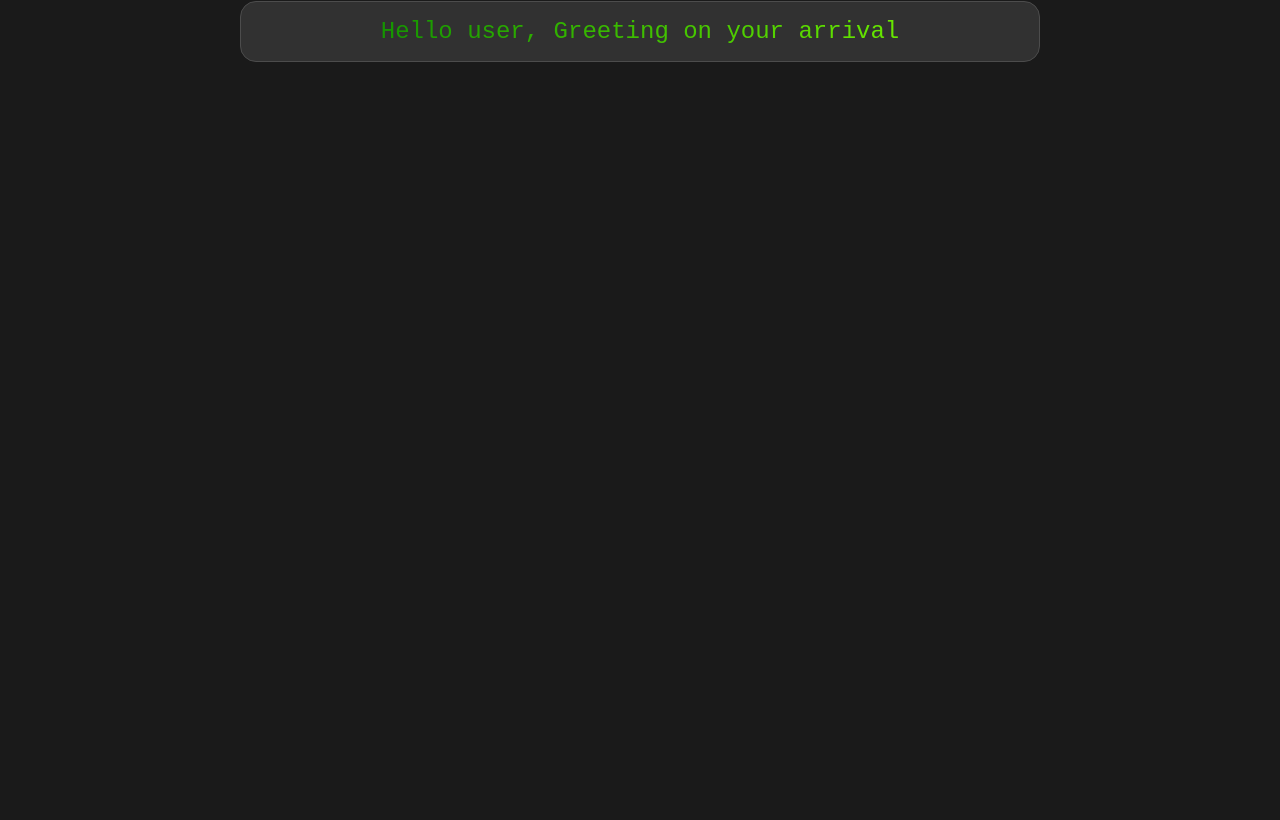
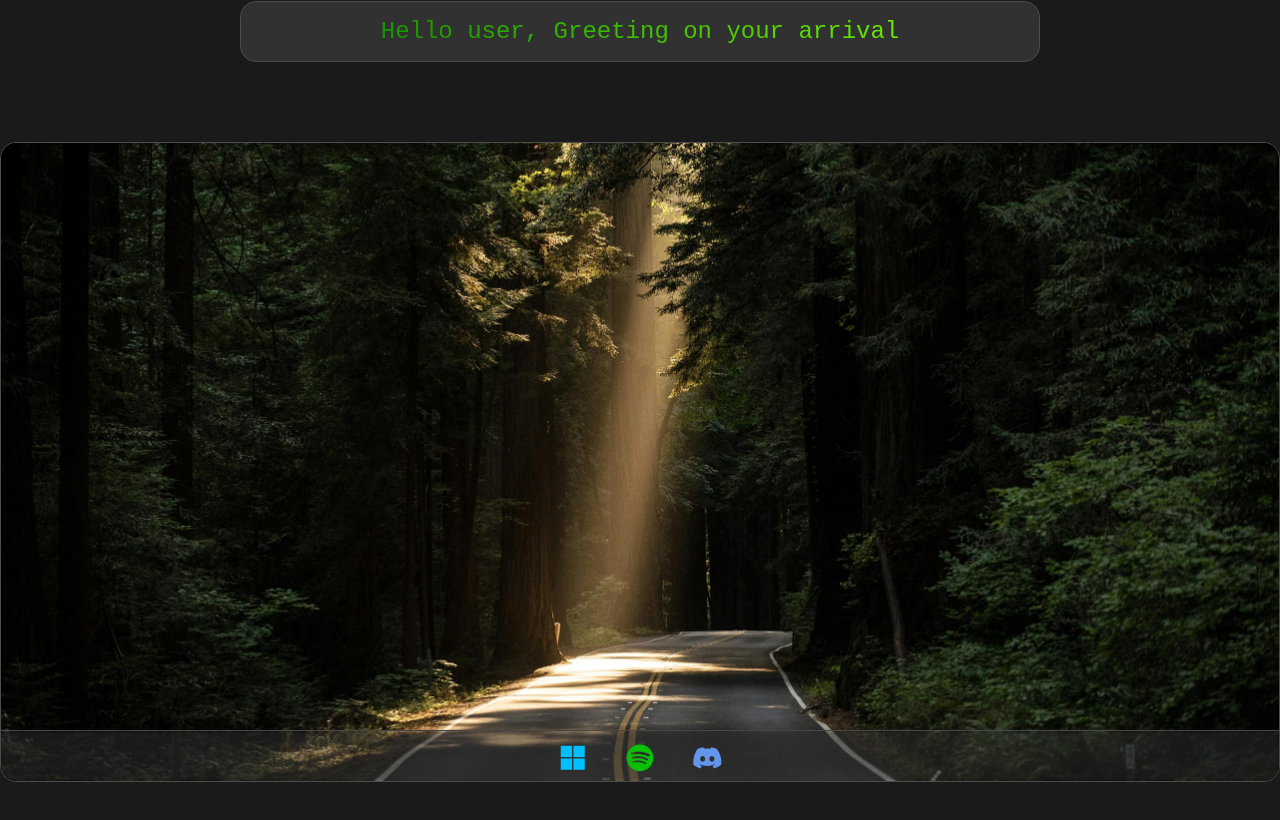
Before and after one commit to Siddharth734/react_experimenting_ground, a React (Vite) app: page / in a window 1280 px wide. Shown: the part 3398-4218 px from the top of the page. Before the commit the page ends 3540 px from the top, so only its background shows below. Built offline with nearby package versions, Linux system fonts and the light colour scheme.

Commit message:
added Window component with dynamic visibility and styling

```diff
--- a/src/App.css
+++ b/src/App.css
@@ -337,4 +337,80 @@ html, body {
   cursor: pointer;
   background-color: rgba(0, 0, 0, 0.292);
   border-color: rgba(126, 252, 0, 0.263);
+}
+#root .windowSection {
+  display: flex;
+  justify-content: center;
+  align-items: center;
+  padding-bottom: 5rem;
+}
+#root .windowSection .view {
+  position: relative;
+  height: 40rem;
+  width: 100%;
+  border: 0.01rem solid rgb(76, 76, 76);
+  corner-shape: squircle;
+  border-radius: 1rem;
+  overflow: hidden;
+}
+#root .windowSection .view .top {
+  height: 100%;
+  display: flex;
+  justify-content: center;
+}
+#root .windowSection .view .top img {
+  height: 100%;
+  width: 100%;
+  -o-object-fit: cover;
+     object-fit: cover;
+  -o-object-position: 20% 80%;
+     object-position: 20% 80%;
+}
+#root .windowSection .view .top .window1 {
+  background-color: rgb(49, 49, 49);
+  border: 0.01rem solid rgb(76, 76, 76);
+  position: absolute;
+  bottom: 8%;
+  transition: all 0.2s linear;
+  margin-bottom: 0.7rem;
+  corner-shape: squircle;
+  border-radius: 0.5rem;
+  scale: 0.5;
+}
+#root .windowSection .view .bottom {
+  height: 8%;
+  width: 100%;
+  border-top: 0.01rem solid rgb(76, 76, 76);
+  position: absolute;
+  bottom: 0;
+  display: flex;
+  justify-content: center;
+  gap: 1rem;
+}
+#root .windowSection .view .bottom i:first-child {
+  color: deepskyblue;
+}
+#root .windowSection .view .bottom i:nth-child(2) {
+  color: rgb(7, 191, 7);
+}
+#root .windowSection .view .bottom i:nth-child(3) {
+  color: cornflowerblue;
+}
+#root .windowSection .view .bottom i {
+  font-size: 2rem;
+  z-index: 1;
+  padding: 0.6rem;
+}
+#root .windowSection .view .bottom i:hover {
+  corner-shape: squircle;
+  border-radius: 1rem;
+  background-color: rgba(127, 127, 127, 0.5);
+}
+#root .windowSection .view .bottom::before {
+  content: "";
+  position: absolute;
+  inset: 0;
+  background-color: rgba(49, 49, 49, 0.5);
+  filter: blur(0.1rem) saturate(180%);
+  z-index: 0;
 }/*# sourceMappingURL=App.css.map */
--- a/src/App.jsx
+++ b/src/App.jsx
@@ -7,6 +7,7 @@ import LikeCard from './components/instaLikeCard';
 import DiffBox from './components/DiffBox';
 import Spotlight from './components/Spotlight';
 import HackText from './components/HackText';
+import Window from './components/Window';
 
 function TODO({title, done}) {
   const [doneState, setDone] = useState(done);
@@ -98,6 +99,9 @@ function App() {
       <section className="hacktextSection">
         <HackText/>
       </section>
+      <section className="windowSection">
+        <Window/>
+      </section>
     </>
   )
 }
--- a/src/App.scss
+++ b/src/App.scss
@@ -385,4 +385,85 @@ html,body{
             }
         }
     }
+
+    .windowSection{
+        display: flex;
+        justify-content: center;
+        align-items: center;
+        padding-bottom: 5rem;
+
+        .view{
+            position: relative;
+            height: 40rem;
+            width: 100%;
+            border: 0.01rem solid rgb(76, 76, 76);
+            @include squircle-radius(1rem);
+            overflow: hidden;
+
+            .top{
+                height: 100%;
+                display: flex;
+                justify-content: center;
+
+                img{
+                    height: 100%;
+                    width: 100%;
+                    object-fit: cover;
+                    object-position: 20% 80%;
+                }
+
+                .window1{
+                    // height: 0rem;
+                    // width: 0rem;
+                    background-color: rgb(49, 49, 49);
+                    border: 0.01rem solid rgb(76, 76, 76);
+                    position: absolute;
+                    bottom: 8%;
+                    transition: all 0.2s linear;
+                    margin-bottom: 0.7rem;
+                    @include squircle-radius();
+                    scale: 0.5;
+                }
+            }
+
+            .bottom{
+                height: 8%;
+                width: 100%;
+                border-top: 0.01rem solid rgb(76, 76, 76);
+                position: absolute;
+                bottom: 0;
+                display: flex;
+                justify-content: center;
+                gap: 1rem;
+
+                i:first-child{
+                    color: deepskyblue;
+                }
+                i:nth-child(2){
+                    color: rgb(7, 191, 7);
+                }
+                i:nth-child(3){
+                    color: cornflowerblue;
+                }
+                i{
+                    font-size: 2rem;
+                    z-index: 1;
+                    padding: 0.6rem;
+                }
+                i:hover{
+                    @include squircle-radius(1rem);
+                    background-color: rgba(127, 127, 127, 0.5);
+                }
+            }
+
+            .bottom::before{
+                content: '';
+                position: absolute;
+                inset: 0; //covers full .bottom area
+                background-color: rgb(49, 49, 49,0.5);
+                filter: blur(0.1rem) saturate(180%);
+                z-index: 0;
+            }
+        }
+    }
 }
--- /dev/null
+++ b/src/components/Window.jsx
@@ -0,0 +1,51 @@
+import { useEffect, useRef, useState } from "react";
+import jungleImg from "../assets/jungle.jpg"
+
+export default function Window() {
+    const [winVisible,setWinVisible] = useState(false);
+    const [boxVisible, setBoxVisible] = useState(false);
+    const winRef = useRef(null);
+
+    useEffect(() => {
+
+        if(winVisible){
+            winRef.current.style.height = "30rem";
+            winRef.current.style.width = "30rem";
+            winRef.current.style.scale = 1;
+        }
+        else{
+            winRef.current.style.height = "0rem";
+            winRef.current.style.width = "0rem";
+            winRef.current.style.scale = 0.5;
+
+        }
+    }, [winVisible, boxVisible]);
+    //re-renders every time winVisible is updated: bcs bV is part of dependancy array
+
+    function boxDisplay() {
+        setWinVisible(!winVisible);
+    }
+
+    function Setter() {
+        setBoxVisible(!boxVisible);
+    }
+
+    return(
+        <div className="view">
+            <div className="top" onContextMenu={(e) => {
+                e.preventDefault();
+                setWinVisible(false);
+                Setter(e);
+            }}>
+                <img src={jungleImg} alt="" />
+                <div className="window1" ref={winRef}></div>
+                <div className="box"></div>
+            </div>
+            <div className="bottom">
+                <i className="ri-microsoft-fill" onClick={boxDisplay}></i>
+                <i className="ri-spotify-fill"></i>
+                <i class="ri-discord-fill"></i>
+            </div>
+        </div>
+    );
+}
```
Also changed, not shown: src/assets/jungle.jpg (added), 1 other file (tests, documents, lock files or other folders).
